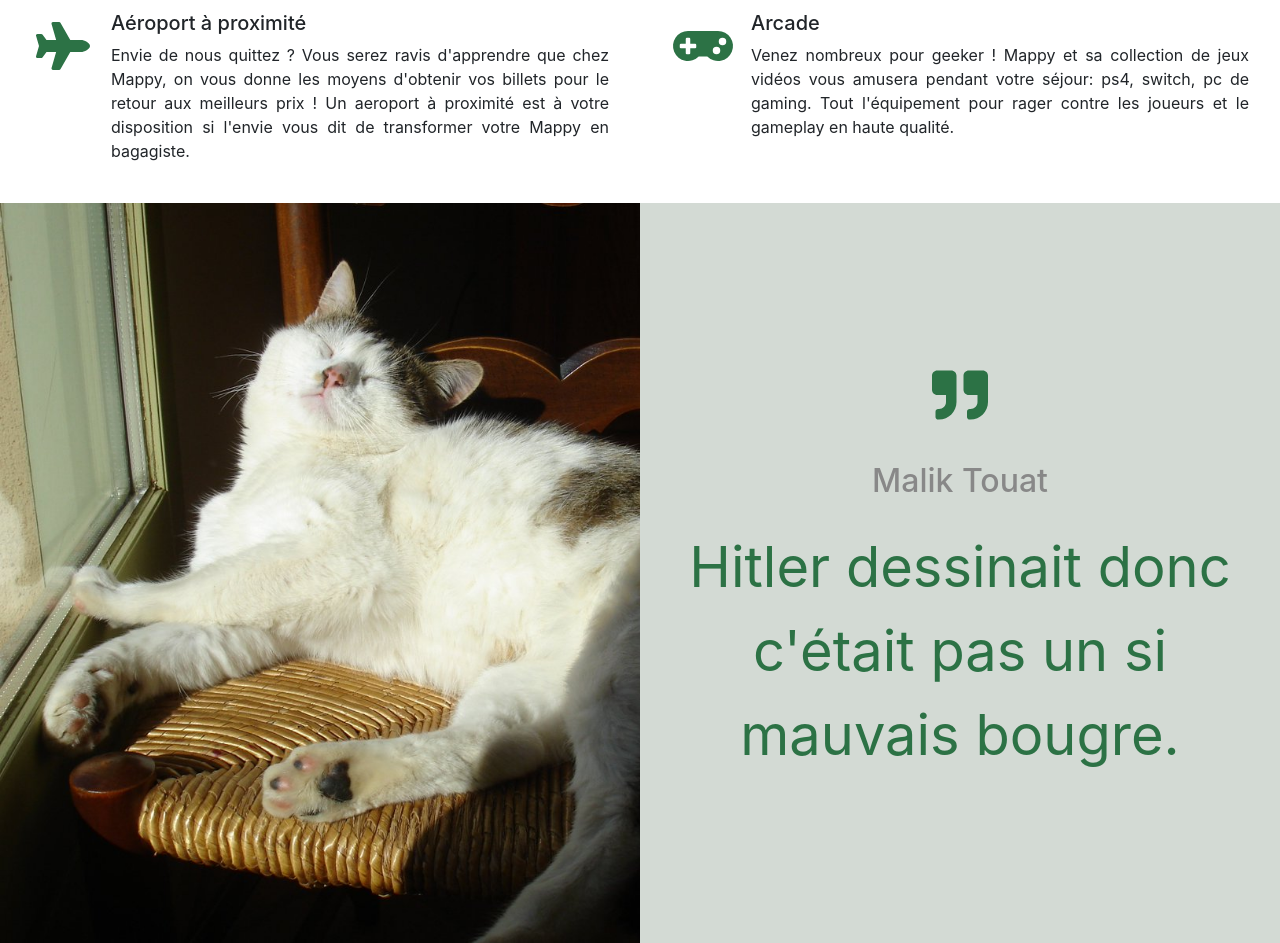
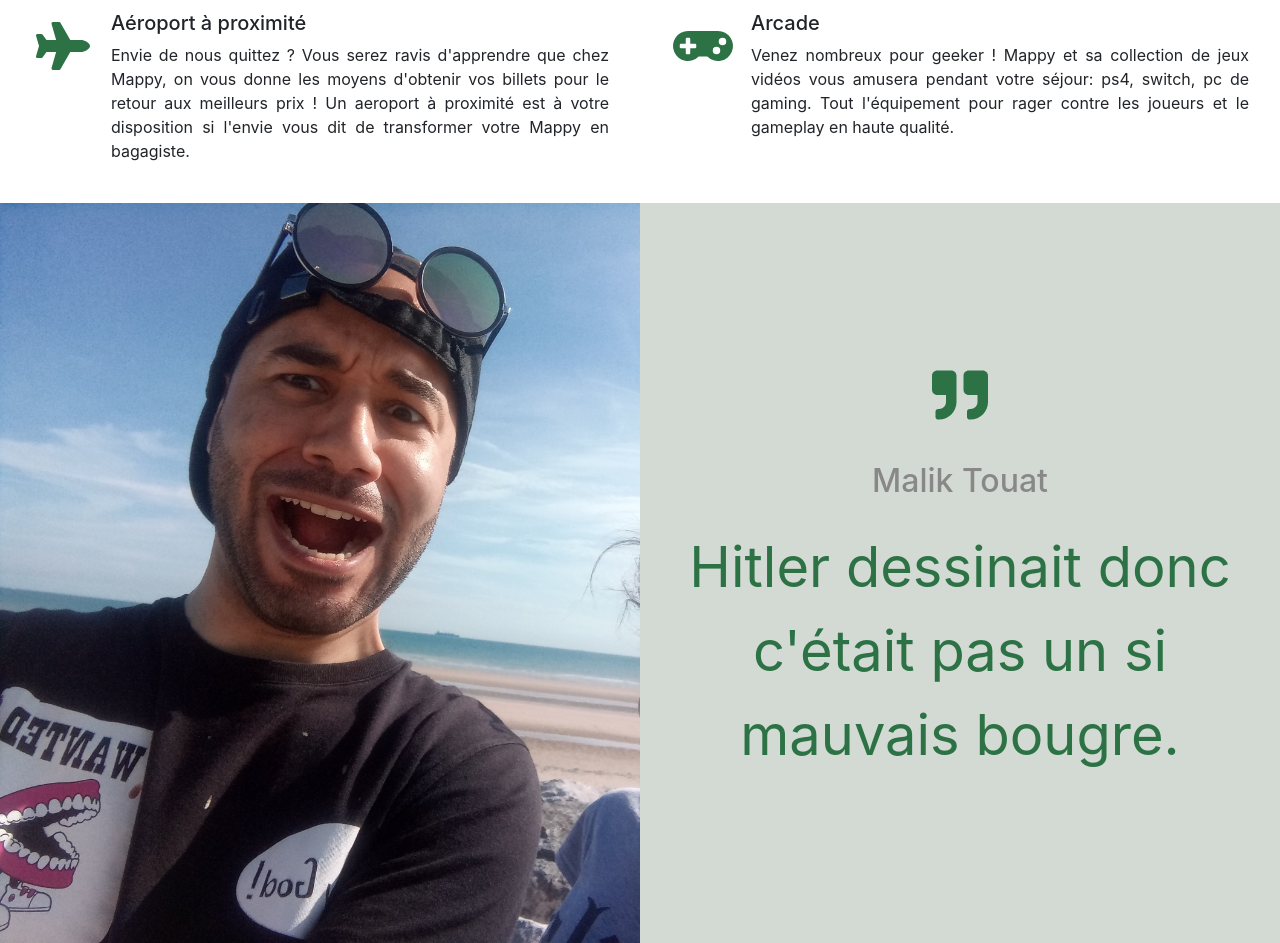
Before and after one commit to maliknoga/myprojects, a plain HTML site: page Site Hotel Mappy/index.html in a window 1280 px wide. Shown: the part 1051-1994 px from the top of the page. Drawn offline with nearby package versions, Linux system fonts and the light colour scheme; grey boxes are pictures that could not be loaded.

Commit message:
modification of Site Hotel Mappy (photo changed)

```diff
--- a/Site Hotel Mappy/css/style.css
+++ b/Site Hotel Mappy/css/style.css
@@ -10,7 +10,7 @@ header .row {
     background-attachment: fixed;
     color: white;
     -webkit-clip-path: polygon(0 0, 100% 0, 100% 100%, 0 90%);
-clip-path: polygon(0 0, 100% 0, 100% 100%, 0 90%);
+    clip-path: polygon(0 0, 100% 0, 100% 100%, 0 90%);
 }
 
 header .formReservation {
@@ -62,7 +62,7 @@ header .slogan {
 
 .fondChambre {
     min-height: calc(100vh - 60px);
-    background-image: url(../img/chat.jpg);
+    background-image: url(../img/malik.jpg);
     background-size: cover;
     background-repeat: no-repeat;
     background-attachment: fixed;
```
Also changed, not shown: Site Hotel Mappy/img/chat.jpg (deleted), Site Hotel Mappy/img/malik.jpg (added), 1 other file.
